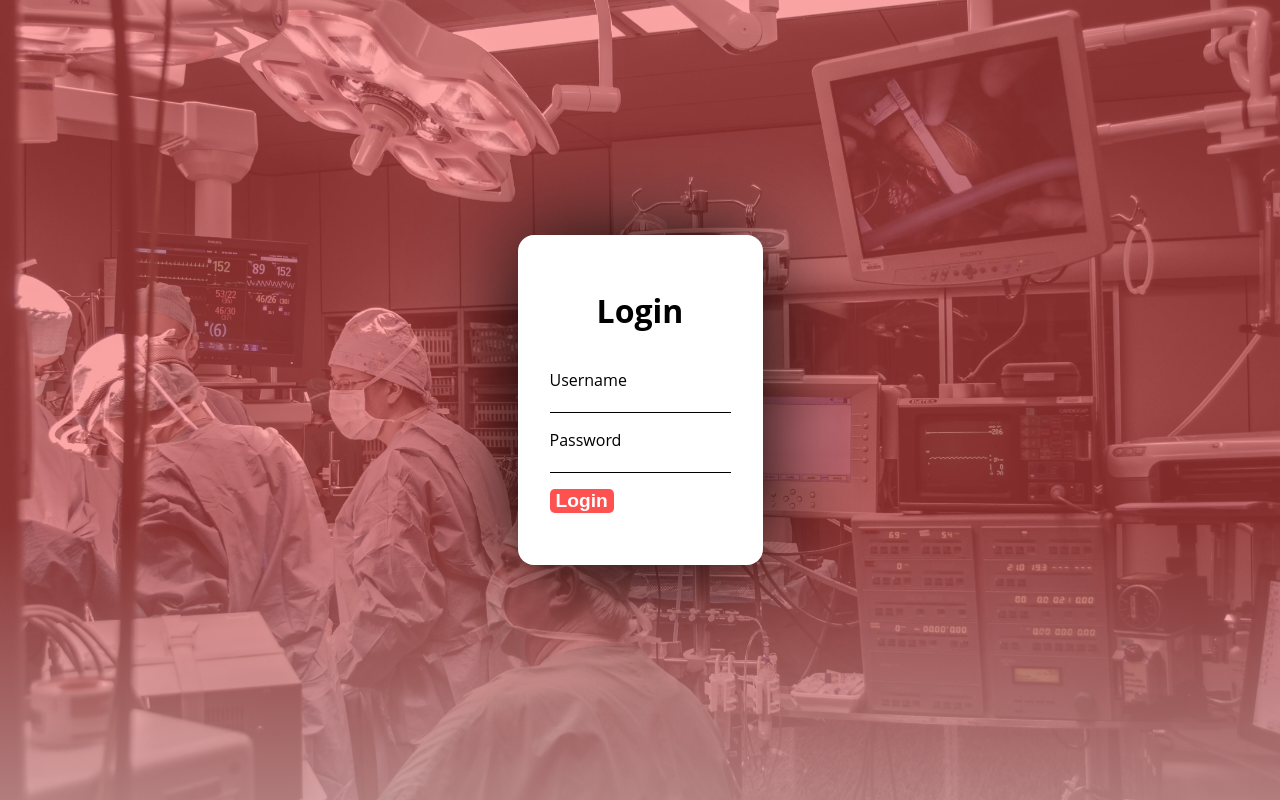
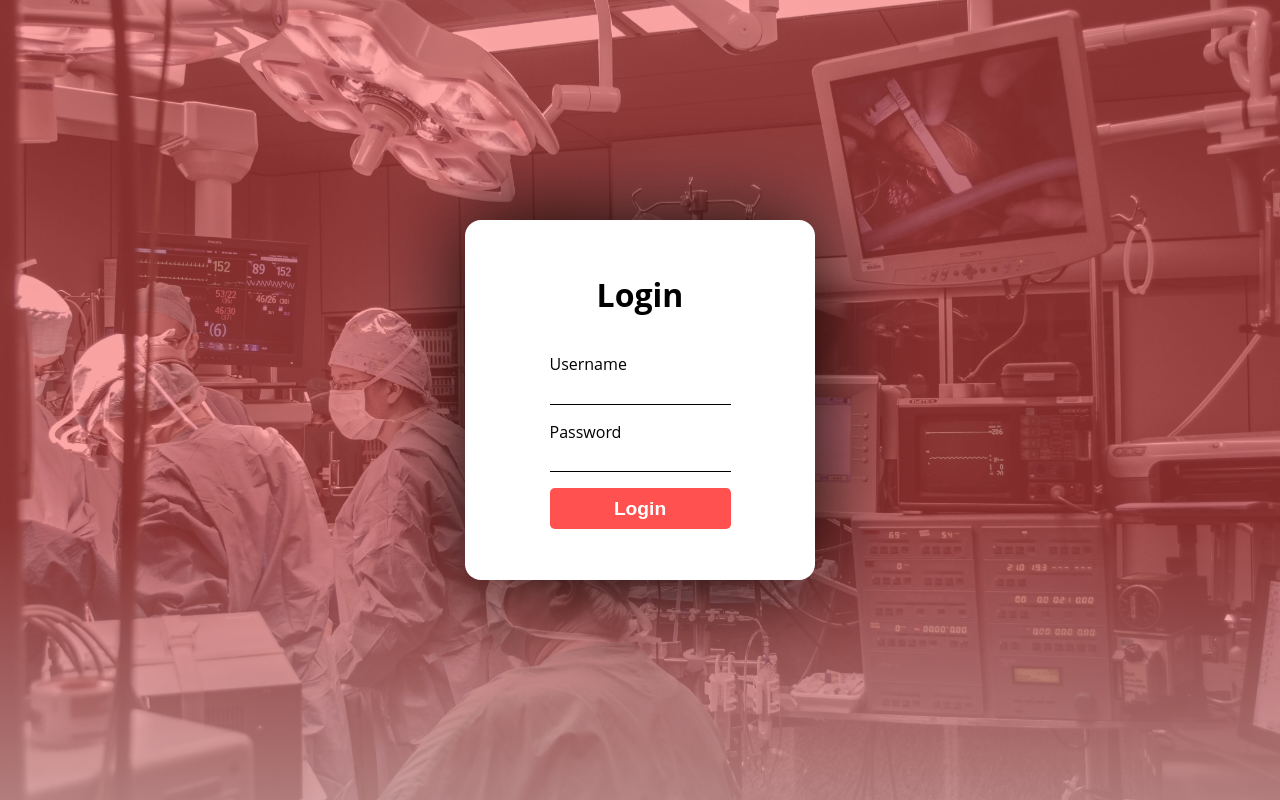
Before and after one commit to ImMattDavison/healthyconnections, a PHP site: page /login.php in a window 1280 px wide. Run offline with PHP 8.4, Linux system fonts and the light colour scheme.

Commit message:
update login form body css

```diff
--- a/style/login.css
+++ b/style/login.css
@@ -14,6 +14,7 @@ body{
     align-items: center;
 }
 .form-body{
+    min-width: 350px;
     padding: 2em;
     display: flex;
     flex-flow: column wrap;
@@ -26,6 +27,8 @@ body{
 input{
     border: none;
     border-bottom: 1px solid #000;
+    width: 100%;
+    padding-block: .5em;
 }
 .login{
     text-align: center;
@@ -37,4 +40,5 @@ input{
     border-radius: .25em;
     color: #fff;
     align-self: center;
+    padding: .5em;
 }
```
